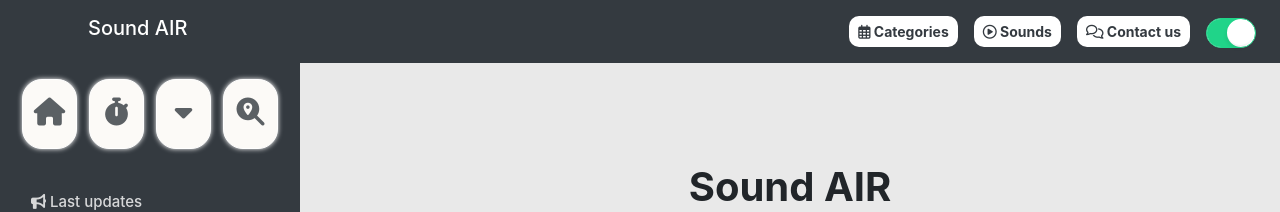
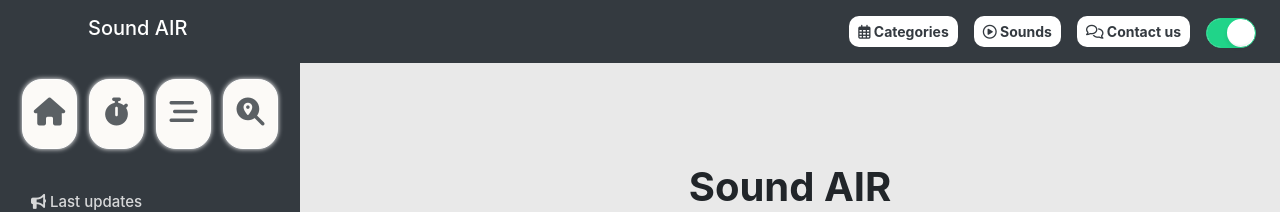
Before and after one commit to emrslmz/sound-air, a Vue app: page /privacy-and-terms in a window 1280 px wide. Shown: the top 212 px of the page. Built offline with nearby package versions, Linux system fonts and the light colour scheme.

Commit message:
minimal changest

```diff
--- a/src/modules/main/components/assets/stable/PrivacyAndTerms.vue
+++ b/src/modules/main/components/assets/stable/PrivacyAndTerms.vue
@@ -31,7 +31,7 @@
               <p>Ads: You can see the advertisement of our service on other applications or websites. After clicking one of these advertisements and installing our Service, you will become a user of the Service. Advertising platforms including Twitter and Facebook (and integrated into our Software Development Kits (SDK) Service) may collect information to optimize advertising campaigns outside of the Service.</p>
 
               <h6>CONTACT US</h6>
-              <p>If you have any questions regarding this Privacy Policy or the information practices of the Services, please contact us at any time. You can send us a message at shorproduction@gmail.com or <router-link to="contact-us">here.</router-link></p>
+              <p>If you have any questions regarding this Privacy Policy or the information practices of the Services, please contact us at any time. You can send us a message at shorproduction@gmail.com or <router-link to="contact-us">here.</router-link> <i class="fas fa-barcode"></i></p>
 
             </div>
           </div>
--- a/src/modules/main/components/layouts/TheSideBar.vue
+++ b/src/modules/main/components/layouts/TheSideBar.vue
@@ -14,20 +14,20 @@
         </div>
       </div>
 
-
-
-
+      <!-- MOBILE PLATFORM BUTTON -->
       <div class="sidebar-top-box">
-
-        <div class="d-flex justify-content-center align-items-center py-3" title="">
-           <h3 class="side-bar-icon" data-toggle="collapse" data-target="#sidebar" aria-controls="navbarSupportedContent" aria-expanded="false" aria-label="Toggle navigation"><i class="fas fa-caret-down text-dark"></i></h3>
-        </div>
-
+           <div class="d-flex justify-content-center align-items-center py-3 side-bar-icon" data-toggle="collapse" data-target="#sidebar" aria-controls="navbarSupportedContent" aria-expanded="false" aria-label="Toggle navigation" title="Click for more pages on mobile platforms.">
+              <h3 class="side-bar-icon">
+                <i class="fas fa-caret-down text-dark"></i>
+              </h3>
+             <router-link to="play">
+              <h3 class="side-bar-icon">
+                <i class="fas fa-stream text-dark"></i>
+              </h3>
+             </router-link>
+           </div>
       </div>
-
-
-
-
+      <!-- /MOBILE PLATFORM BUTTON -->
 
       <div class="sidebar-top-box">
         <router-link to="according-to-weather">
@@ -37,8 +37,10 @@
         </router-link>
       </div>
 
+    </div>
 
-    </div>
+
+    <!-- MOBILE PLATFORM BUTTON -->
     <div class="navbar navbar-expand-lg navbar-dark bg-dark mobile-device-side-bar-device">
       <div class="collapse navbar-collapse" id="sidebar">
         <div>
@@ -105,6 +107,9 @@
 
       </div>
     </div>
+
+    <!-- /MOBILE PLATFORM BUTTON -->
+
 
     <div class="flex-column side-bar-middle py-4 px-3">
         <div class="container">
@@ -207,12 +212,26 @@ export default {
   }
 }
 
+.fa-stream {
+  display: none;
+}
+
+.fa-caret-down {
+  display: inline;
+}
+
 .mobile-device-side-bar-device {
   display: block;
 }
 
 @media (min-width: 768px) {
   .mobile-device-side-bar-device {
+    display: none;
+  }
+  .fa-stream {
+    display: inline;
+  }
+  .fa-caret-down {
     display: none;
   }
 }
```
